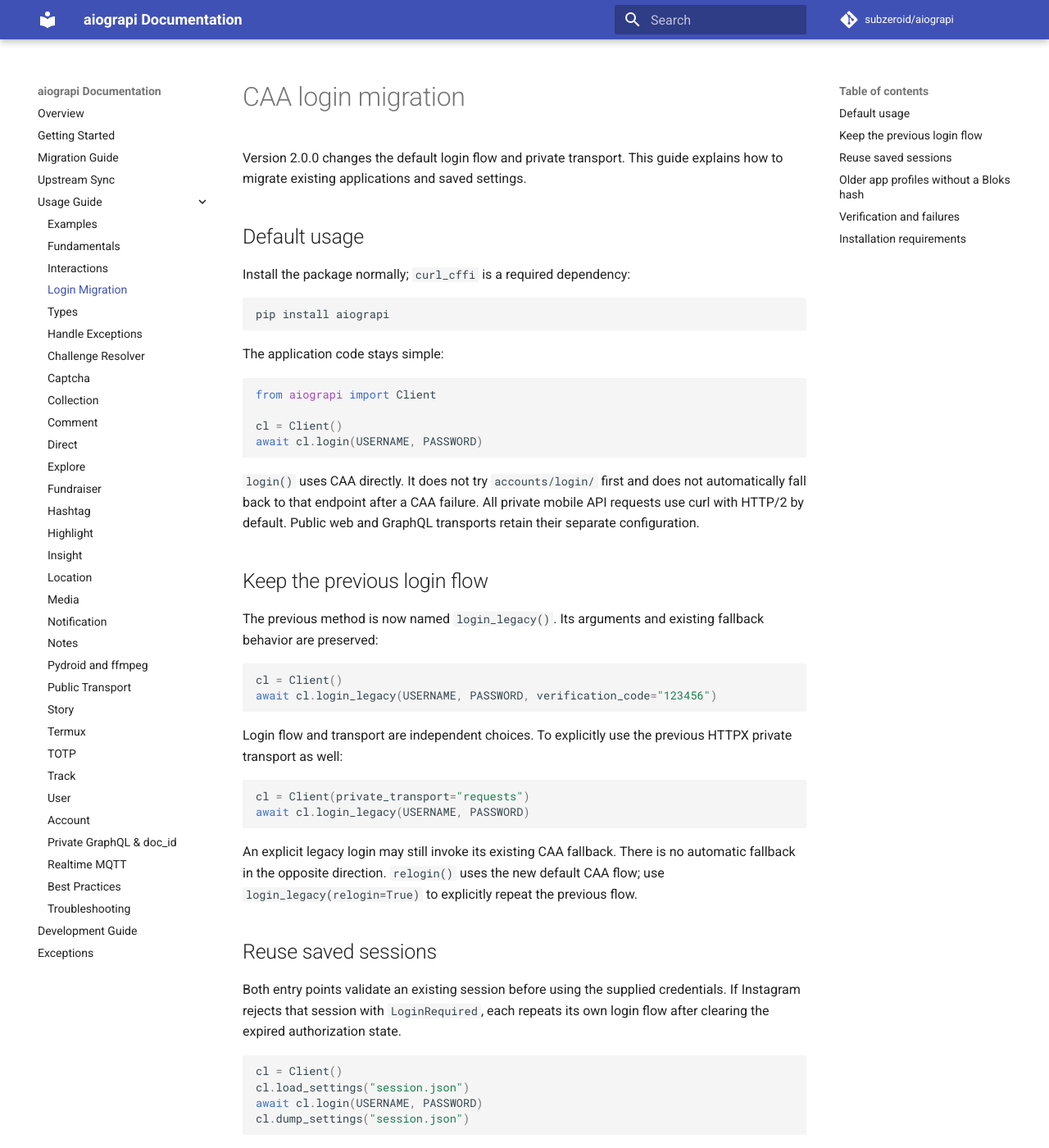
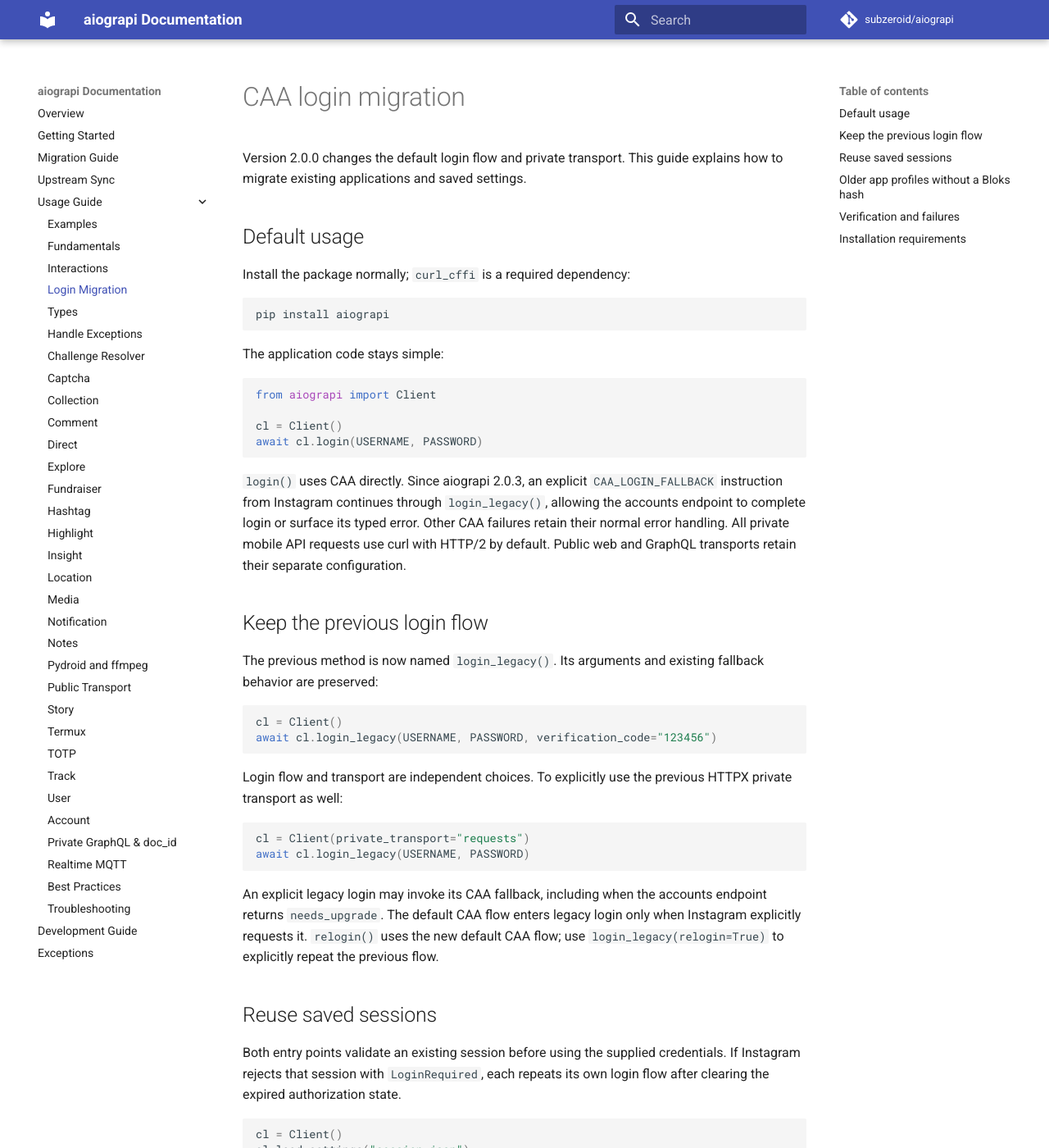
Before and after one commit to subzeroid/aiograpi, an MkDocs documentation site: the page built from docs/usage-guide/login-migration.md, in a window 1280 px wide and 1400 px high. Shown: the whole window at 82% size. Built offline with MkDocs 1.6.1 and Material for MkDocs 9.7.7, drawn with Linux system fonts in a browser that asks for light colours; comment, search, counter and statistics services are not loaded; the version menu is left out.

Commit message:
docs: clarify server-directed login fallback

````diff
--- a/docs/usage-guide/login-migration.md
+++ b/docs/usage-guide/login-migration.md
@@ -19,7 +19,7 @@ cl = Client()
 await cl.login(USERNAME, PASSWORD)
 ```
 
-`login()` uses CAA directly. It does not try `accounts/login/` first and does not automatically fall back to that endpoint after a CAA failure. All private mobile API requests use curl with HTTP/2 by default. Public web and GraphQL transports retain their separate configuration.
+`login()` uses CAA directly. Since aiograpi 2.0.3, an explicit `CAA_LOGIN_FALLBACK` instruction from Instagram continues through `login_legacy()`, allowing the accounts endpoint to complete login or surface its typed error. Other CAA failures retain their normal error handling. All private mobile API requests use curl with HTTP/2 by default. Public web and GraphQL transports retain their separate configuration.
 
 ## Keep the previous login flow
 
@@ -37,7 +37,7 @@ cl = Client(private_transport="requests")
 await cl.login_legacy(USERNAME, PASSWORD)
 ```
 
-An explicit legacy login may still invoke its existing CAA fallback. There is no automatic fallback in the opposite direction. `relogin()` uses the new default CAA flow; use `login_legacy(relogin=True)` to explicitly repeat the previous flow.
+An explicit legacy login may invoke its CAA fallback, including when the accounts endpoint returns `needs_upgrade`. The default CAA flow enters legacy login only when Instagram explicitly requests it. `relogin()` uses the new default CAA flow; use `login_legacy(relogin=True)` to explicitly repeat the previous flow.
 
 ## Reuse saved sessions
 
````
Also changed, not shown: docs/usage-guide/interactions.md (+1 -1 lines).
